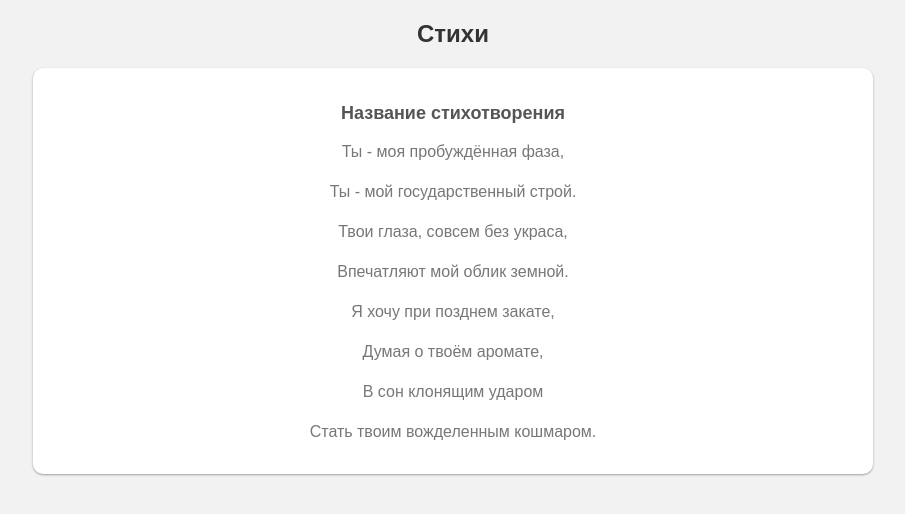
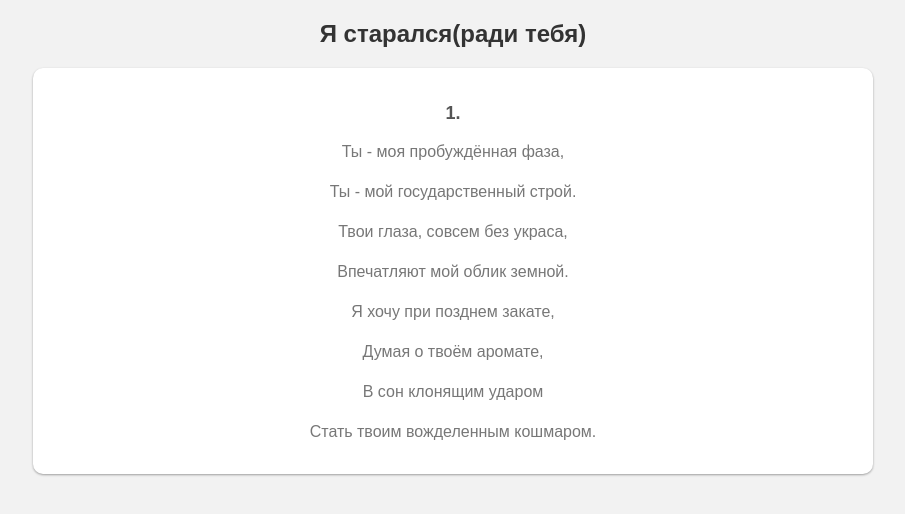
Before and after one commit to EcPv/eternalFrVr, a plain HTML site: page index.html in a window 1280 px wide. Shown: the whole page, without its empty margins (187-1092 px from the left). Drawn offline with Linux system fonts and the light colour scheme.

Commit message:
Update index.html

```diff
--- a/index.html
+++ b/index.html
@@ -84,11 +84,10 @@
   </style>
 </head>
 <body>
-  <h1>Стихи</h1>
+  <h1>Я старался(ради тебя)</h1>
 
   <div class="poem-container">
-    <h2>Название стихотворения</h2>
-
+    <h2>1.</h2>
     <p>Ты - моя пробуждённая фаза,</p>
 <p>Ты - мой государственный строй.</p>
 <p>Твои глаза, совсем без украса,</p>
```
